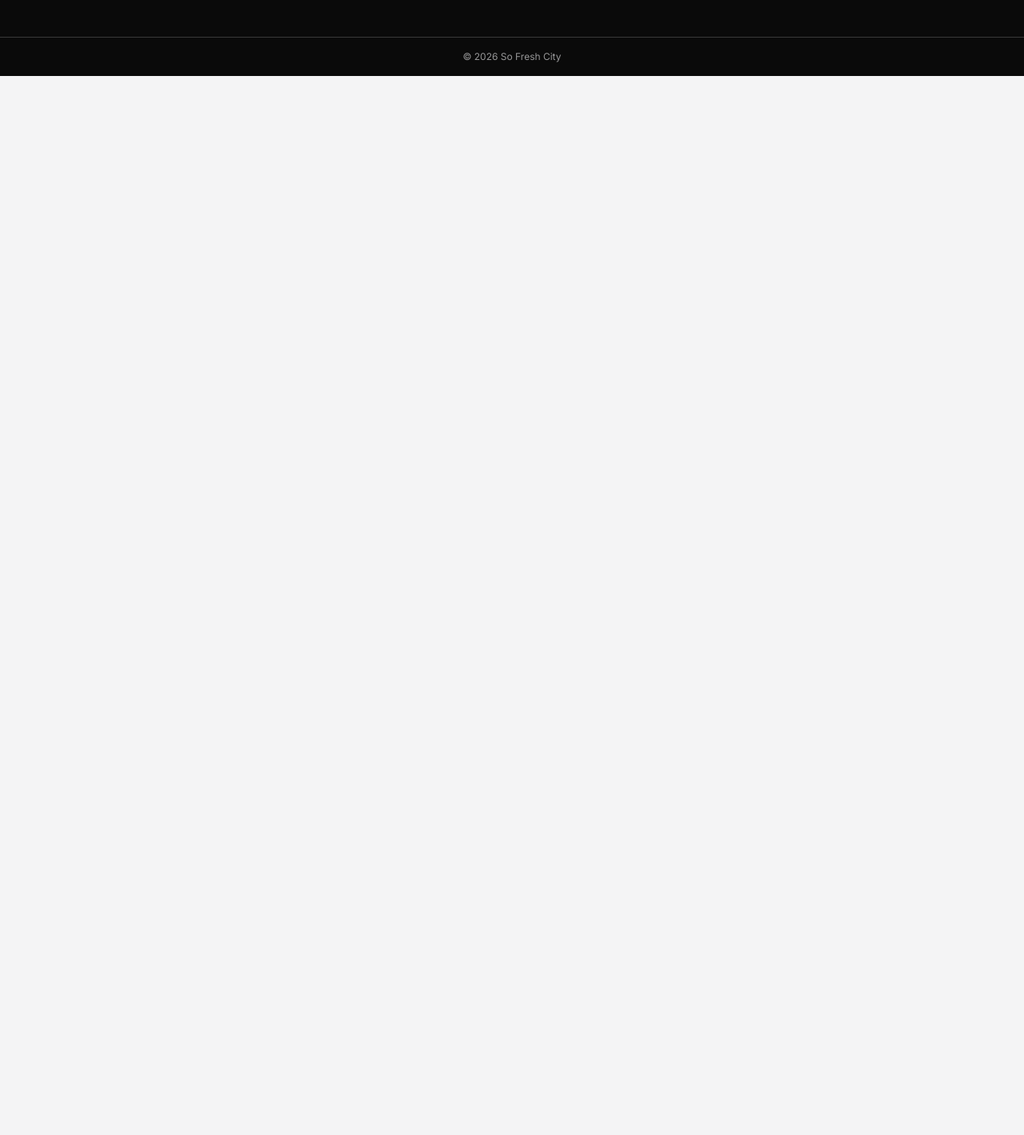
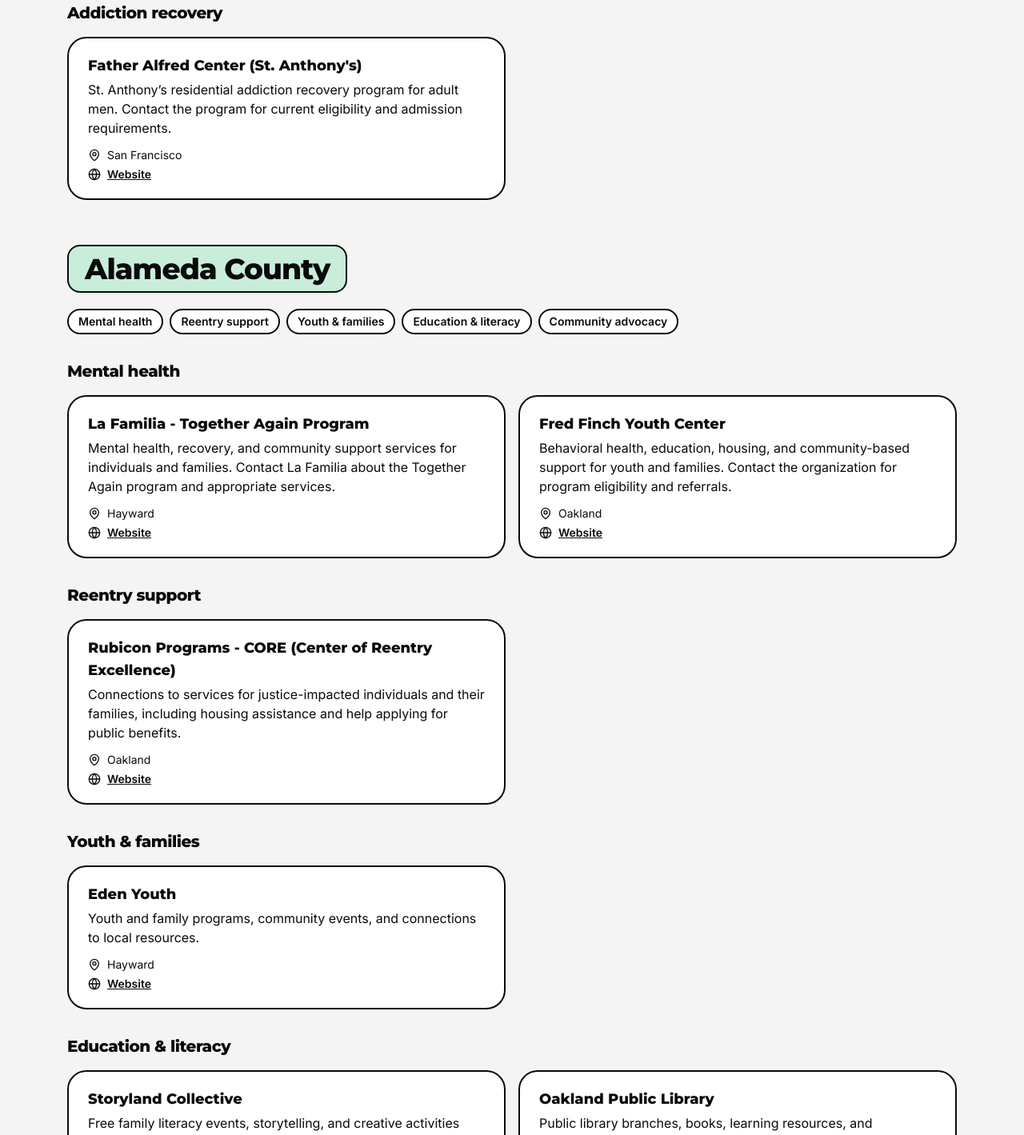
Before and after one commit to Sofreshcity/Web, a React (Vite) app: page /resources in a window 1280 px wide. Shown: the part 1360-2779 px from the top of the page at 80% size. Before the commit the page ends 1455 px from the top, so only its background shows below. Built offline with nearby package versions, Linux system fonts and the light colour scheme; no server answers; the database is empty.

Commit message:
Add community network resources organized by county and service type

```diff
--- /dev/null
+++ b/src/data/networkResources.ts
@@ -0,0 +1,172 @@
+// Public directory entries from the So Fresh City network export.
+// Internal contacts, event details, compensation, and private addresses are intentionally excluded.
+export const NETWORK_RESOURCES = [
+  {
+    "id": "network-1",
+    "county": "Alameda",
+    "category": "community",
+    "name": "Black Organizing Project",
+    "description": "Black-led community organizing, parent and family leadership, and advocacy for racial, social, and economic justice.",
+    "phone": null,
+    "email": null,
+    "website": "https://www.blackorganizingproject.org/",
+    "address": "Oakland",
+    "hours": null
+  },
+  {
+    "id": "network-2",
+    "county": "San Francisco",
+    "category": "housing",
+    "name": "Tenderloin Housing Clinic",
+    "description": "Housing, legal assistance, and supportive services for low-income San Francisco residents. Contact the organization for referral and intake information.",
+    "phone": null,
+    "email": null,
+    "website": "https://www.thclinic.org/en/",
+    "address": "San Francisco",
+    "hours": null
+  },
+  {
+    "id": "network-3",
+    "county": "San Francisco",
+    "category": "youth_family",
+    "name": "Larkin Street Youth Services",
+    "description": "Housing, employment, education, and wellness support for young people experiencing homelessness. Start with the engagement center for connections to services.",
+    "phone": null,
+    "email": null,
+    "website": "https://larkinstreetyouth.org/",
+    "address": "San Francisco",
+    "hours": null
+  },
+  {
+    "id": "network-4",
+    "county": "San Francisco",
+    "category": "housing",
+    "name": "DISH (Delivering Innovation in Supportive Housing)",
+    "description": "Permanent supportive housing and resident programs for people who have experienced homelessness. See the website for how to get housed.",
+    "phone": null,
+    "email": null,
+    "website": "https://dishsf.org/",
+    "address": "San Francisco",
+    "hours": null
+  },
+  {
+    "id": "network-5",
+    "county": "Alameda",
+    "category": "youth_family",
+    "name": "Eden Youth",
+    "description": "Youth and family programs, community events, and connections to local resources.",
+    "phone": null,
+    "email": null,
+    "website": "https://www.edenyouth.org/",
+    "address": "Hayward",
+    "hours": null
+  },
+  {
+    "id": "network-6",
+    "county": "Alameda",
+    "category": "mental_health",
+    "name": "La Familia - Together Again Program",
+    "description": "Mental health, recovery, and community support services for individuals and families. Contact La Familia about the Together Again program and appropriate services.",
+    "phone": null,
+    "email": null,
+    "website": "https://livelafamilia.org/",
+    "address": "Hayward",
+    "hours": null
+  },
+  {
+    "id": "network-7",
+    "county": "Santa Clara",
+    "category": "veterans",
+    "name": "Open Doors To Future Possibilities (ODTFP)",
+    "description": "Support for veterans and their families, including counseling, homeless outreach, and connections to community resources.",
+    "phone": null,
+    "email": null,
+    "website": "https://www.opendoorstofuturepossibilities.org/",
+    "address": "San Jose",
+    "hours": null
+  },
+  {
+    "id": "network-8",
+    "county": "Alameda",
+    "category": "education",
+    "name": "Storyland Collective",
+    "description": "Free family literacy events, storytelling, and creative activities that connect children and caregivers through books and art.",
+    "phone": null,
+    "email": null,
+    "website": "https://www.storylandcollective.org/",
+    "address": "Oakland",
+    "hours": null
+  },
+  {
+    "id": "network-9",
+    "county": "Marin",
+    "category": "reentry",
+    "name": "San Quentin Rehabilitation Center",
+    "description": "Official facility information, rehabilitation programs, and family and visiting resources. This is a correctional facility, not a walk-in community service provider.",
+    "phone": null,
+    "email": null,
+    "website": "https://www.cdcr.ca.gov/facility-locator/sqrc/",
+    "address": "San Quentin",
+    "hours": null
+  },
+  {
+    "id": "network-10",
+    "county": "San Francisco",
+    "category": "housing",
+    "name": "Mercy Housing",
+    "description": "Affordable housing and resident services. Use the website to explore properties, application information, and availability.",
+    "phone": null,
+    "email": null,
+    "website": "https://www.mercyhousing.org/california/",
+    "address": "San Francisco",
+    "hours": null
+  },
+  {
+    "id": "network-11",
+    "county": "San Francisco",
+    "category": "recovery",
+    "name": "Father Alfred Center (St. Anthony's)",
+    "description": "St. Anthony’s residential addiction recovery program for adult men. Contact the program for current eligibility and admission requirements.",
+    "phone": null,
+    "email": null,
+    "website": "https://www.stanthonysf.org/services/addiction-recovery/",
+    "address": "San Francisco",
+    "hours": null
+  },
+  {
+    "id": "network-12",
+    "county": "Alameda",
+    "category": "education",
+    "name": "Oakland Public Library",
+    "description": "Public library branches, books, learning resources, and community programs. Check the website for branch services and events.",
+    "phone": null,
+    "email": null,
+    "website": "https://oaklandlibrary.org/",
+    "address": "Oakland",
+    "hours": null
+  },
+  {
+    "id": "network-13",
+    "county": "Alameda",
+    "category": "mental_health",
+    "name": "Fred Finch Youth Center",
+    "description": "Behavioral health, education, housing, and community-based support for youth and families. Contact the organization for program eligibility and referrals.",
+    "phone": null,
+    "email": null,
+    "website": "https://www.fredfinch.org/",
+    "address": "Oakland",
+    "hours": null
+  },
+  {
+    "id": "network-14",
+    "county": "Alameda",
+    "category": "reentry",
+    "name": "Rubicon Programs - CORE (Center of Reentry Excellence)",
+    "description": "Connections to services for justice-impacted individuals and their families, including housing assistance and help applying for public benefits.",
+    "phone": null,
+    "email": null,
+    "website": "https://reentryexcellence.org/",
+    "address": "Oakland",
+    "hours": null
+  }
+];
--- a/src/lib/config.ts
+++ b/src/lib/config.ts
@@ -3,6 +3,8 @@
 export const COUNTIES = [
   { id: "San Francisco", label: "San Francisco County" },
   { id: "Alameda", label: "Alameda County" },
+  { id: "Santa Clara", label: "Santa Clara County" },
+  { id: "Marin", label: "Marin County" },
 ] as const;
 
 export const RESOURCE_CATEGORIES = [
@@ -14,6 +16,11 @@
   { id: "legal", label: "Legal help" },
   { id: "reentry", label: "Reentry support" },
   { id: "id_documents", label: "ID & documents" },
+  { id: "youth_family", label: "Youth & families" },
+  { id: "recovery", label: "Addiction recovery" },
+  { id: "veterans", label: "Veterans support" },
+  { id: "education", label: "Education & literacy" },
+  { id: "community", label: "Community advocacy" },
   { id: "other", label: "Other" },
 ] as const;
 
--- a/src/pages/Resources.tsx
+++ b/src/pages/Resources.tsx
@@ -2,6 +2,7 @@
 import { Clock, Globe, MapPin, Phone } from "lucide-react";
 import { COUNTIES, RESOURCE_CATEGORIES } from "../lib/config";
 import { supabase } from "../lib/supabase";
+import { NETWORK_RESOURCES } from "../data/networkResources";
 
 type Resource = {
   id: string;
@@ -65,7 +66,8 @@
 }
 
 export default function Resources() {
-  const [rows, setRows] = useState<Resource[] | null>(null);
+  const [rows, setRows] = useState<Resource[]>(NETWORK_RESOURCES);
+  const [loading, setLoading] = useState(true);
   const [failed, setFailed] = useState(false);
 
   useEffect(() => {
@@ -77,7 +79,15 @@
       .order("name")
       .then(({ data, error }) => {
         if (error) setFailed(true);
-        else setRows(data as Resource[]);
+        else {
+          const remote = (data ?? []) as Resource[];
+          // Published database entries take precedence over matching directory entries.
+          const key = (r: Resource) => `${r.county}|${r.category}|${(r.website || r.name).toLowerCase().replace(/^https?:\/\/(www\.)?/, "").replace(/\/+$/, "")}`;
+          const merged = new Map(NETWORK_RESOURCES.map((r) => [key(r), r as Resource]));
+          remote.forEach((r) => merged.set(key(r), r));
+          setRows([...merged.values()]);
+        }
+        setLoading(false);
       });
   }, []);
 
@@ -95,7 +105,7 @@
     <div className="section">
       <div className="container-x">
         <h1>Local resources</h1>
-        <p className="mt-4 max-w-2xl text-lg">Housing, jobs, food, health care, and more, organized by county. Hours and services change, so call ahead when you can.</p>
+        <p className="mt-4 max-w-2xl text-lg">Housing, jobs, food, health care, and more, organized by county and service type. Check each organization’s website for current services, eligibility, and availability.</p>
 
         <nav aria-label="Jump to county" className="mt-6 flex flex-wrap gap-2">
           {COUNTIES.map((c) => (
@@ -105,8 +115,8 @@
           ))}
         </nav>
 
-        {rows === null && !failed && <p className="mt-10">Loading…</p>}
-        {failed && <p className="mt-10">We couldn't load resources right now. Please check back soon.</p>}
+        {loading && <p className="mt-10" role="status">Checking for additional resources…</p>}
+        {failed && <p className="mt-10">Additional resources are temporarily unavailable. You can still browse our community directory below.</p>}
 
         {rows &&
           COUNTIES.map((county, i) => {
```
